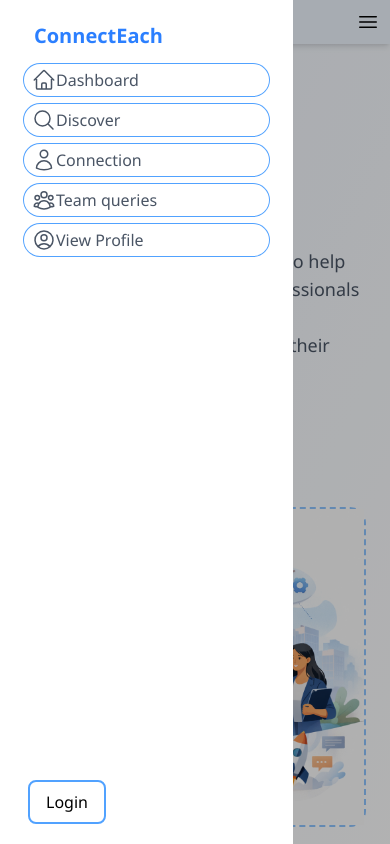
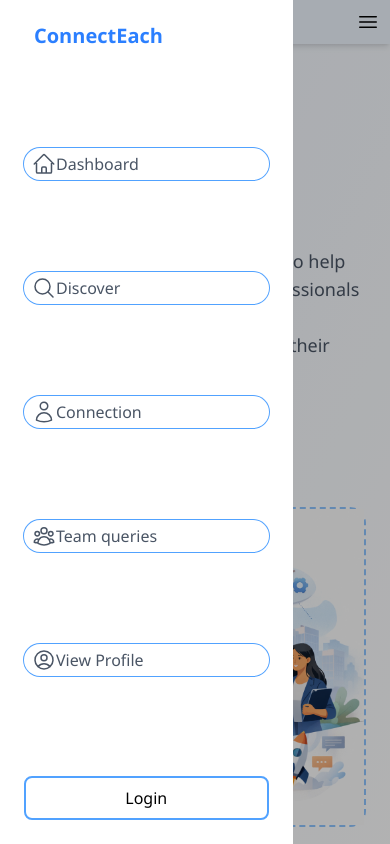
Before and after one commit to PreethamAcharya86/ConnectEach, a Next.js app in the folder frontend/: page / in a window 390 px wide. Both pictures are taken after a click on the element 368 px from the left and 22 px from the top of the page. Shown: the top 844 px of the page. Built offline with nearby package versions, Linux system fonts and the light colour scheme.

Commit message:
Fix login button in sidebar

```diff
--- a/frontend/src/component/Navbar/index.jsx
+++ b/frontend/src/component/Navbar/index.jsx
@@ -97,12 +97,12 @@ export default function NavBarComponent(){
                 menu &&
                     <div className="fixed inset-0 z-50 md:hidden bg-black/30 "
                         onClick={() => setMenu(false)}>
-                        <div className="h-screen w-3/4 bg-white p-4"
+                        <div className="h-screen w-3/4 bg-white p-4 flex flex-col overflow-y-auto"
                             onClick={
                                 (e) => e.stopPropagation()
                             }
                         >
-                            <div className='flex h-full flex-col gap-2 px-2'>
+                            <div className='flex h-full flex-col gap-2 px-2 justify-between'>
                                 <div className='py-1 px-2 !m-0.5 text-xl font-bold text-blue-500 hover:text-blue-600 rounded cursor-pointer' onClick={() => {router.push("/")}}>
                                     ConnectEach
                                 </div>
@@ -151,8 +151,8 @@ export default function NavBarComponent(){
                                             <p className='text-center'>Logout</p>
                                         </div>
                                     </div> :
-                                    <div className='p-1 rounded-lg !mt-auto w-full p-0.5 flex'>
-                                        <div className='flex p-2  border-2 border-blue-400 hover:bg-green-50 transition delay-50 px-4 hover:border-green-500 justify-center rounded-lg items-center cursor-pointer'
+                                    <div className='rounded-lg mt-auto w-full py-2 flex'>
+                                        <div className='flex p-2 w-full border-2 border-blue-400 hover:bg-green-50 transition delay-50 px-4 hover:border-green-500 justify-center rounded-lg items-center cursor-pointer'
                                         onClick={() => {router.push("/login")}}>
                                             <p className='text-center'>Login</p>
                                         </div>
```
